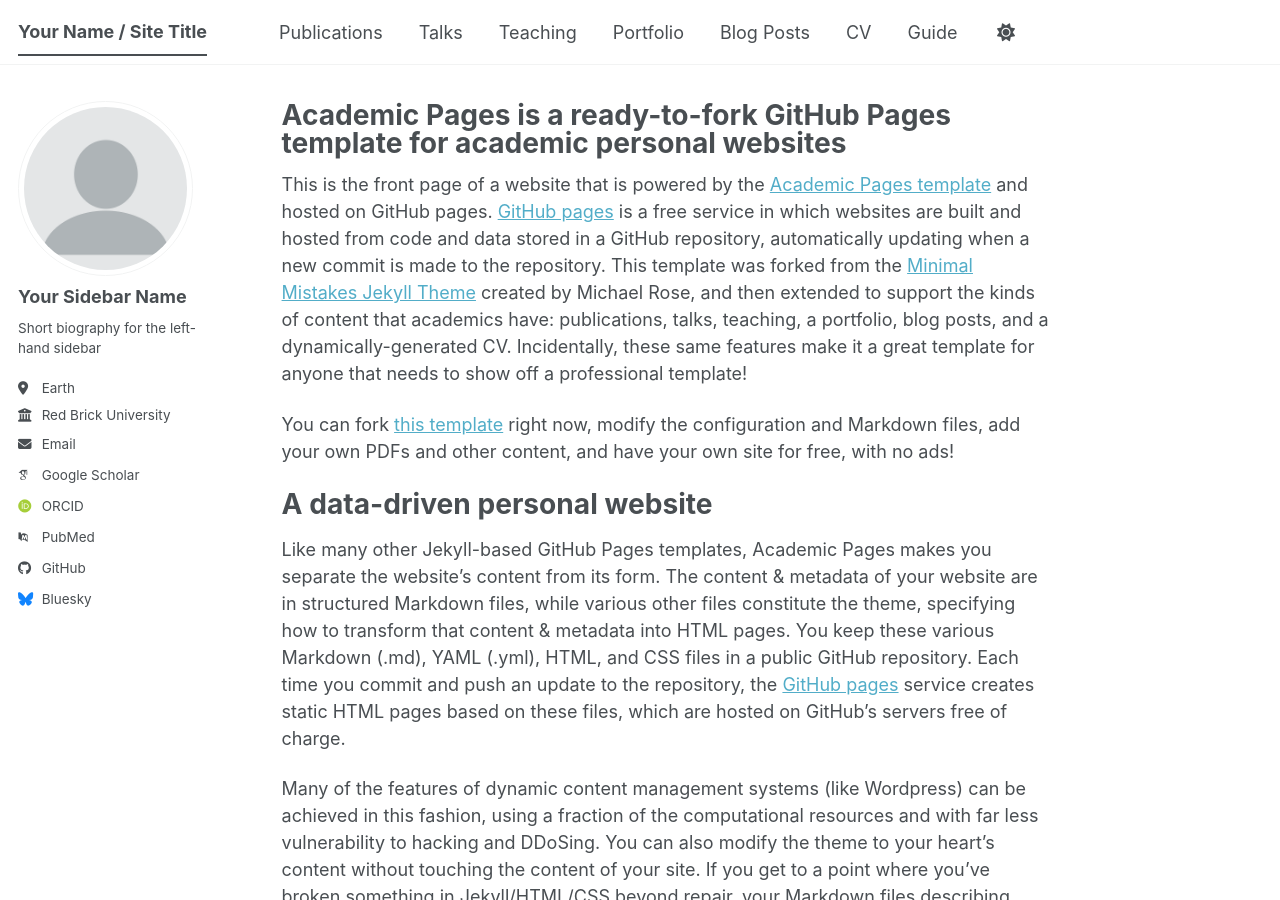
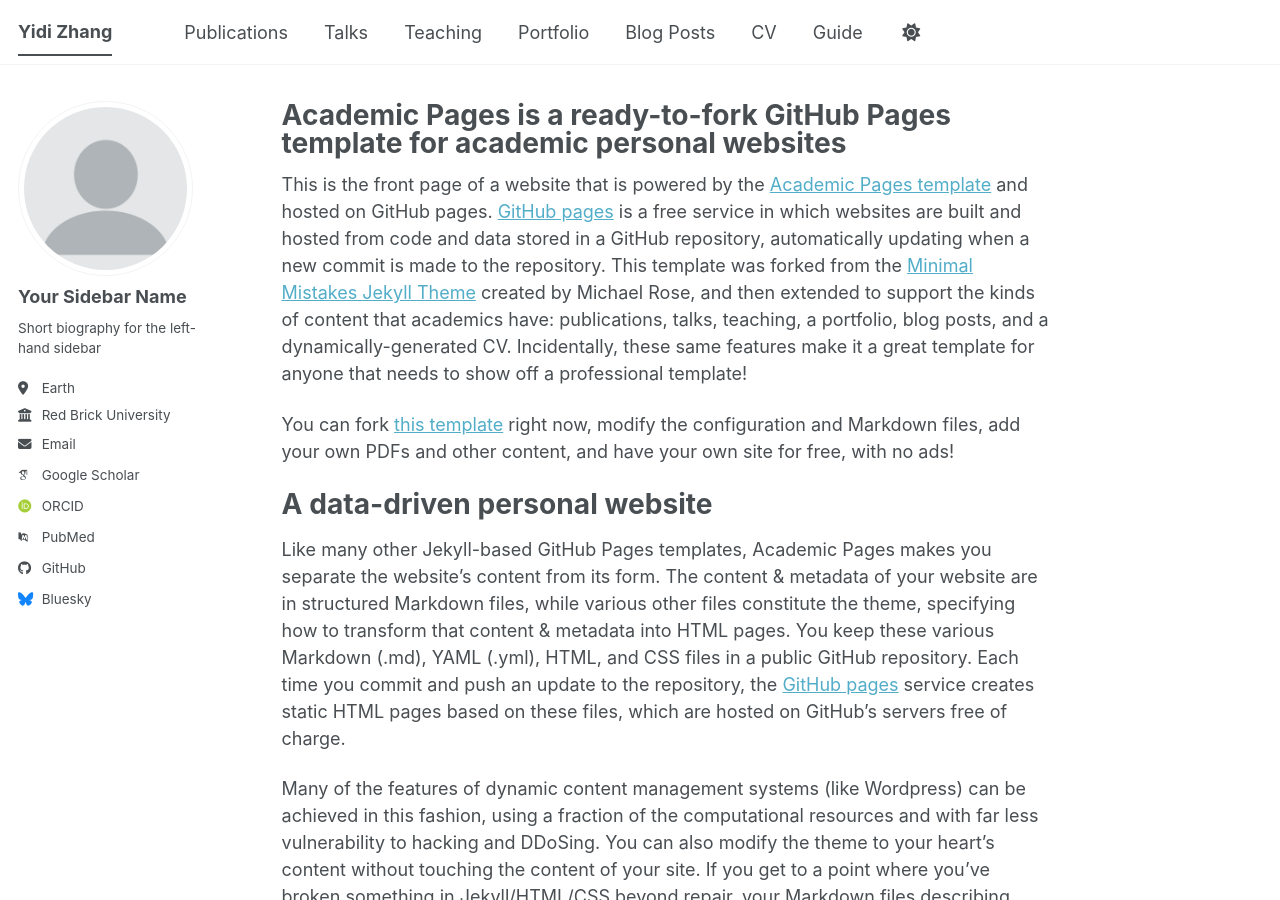
Before and after one commit to yidizhang3/yidizhang, a Jekyll site: the page built from _pages/about.md, in a window 1280 px wide and 900 px high. Built offline with Jekyll 4.4.1, drawn with Linux system fonts in a browser that asks for light colours; some web fonts are replaced; a script bundle is joined from its source files by our own code; library files that are not in the unit come from our copies.

Commit message:
Update _config.yml

```diff
--- a/_config.yml
+++ b/_config.yml
@@ -9,14 +9,14 @@
 # Basic Site Settings
 locale                   : "en-US"
 site_theme               : "default" # The available themes options are "default", "air", "sunrise", "mint", "dirt" and "contrast"
-title                    : "Your Name / Site Title"
+title                    : "Yidi Zhang"
 title_separator          : "-"
 name                     : &name "Your Name"
-description              : &description "Your Name's academic portfolio"   # Update this with a general description of your site, this is the default if not overridden by a page
-url                      : https://academicpages.github.io # The base hostname & protocol for your site e.g. "https://[your GitHub username].github.io",
+description              : &description "Yidi Zhang's academic portfolio"   # Update this with a general description of your site, this is the default if not overridden by a page
+url                      : https://yidizhang.github.io # The base hostname & protocol for your site e.g. "https://[your GitHub username].github.io",
                                                            # or if you already have some other page hosted on Github then use "https://[your GitHub username].github.io/[Your Repo Name]"
 baseurl                  : "" # the subpath of your site, e.g. "/blog"
-repository               : "academicpages/academicpages.github.io"
+repository               : "yidizhang3/yidizhang.github.io"
 
 # Site Author - The following control what appear as part of the author content on the side bar.
 #               If a field is blank the icon and link will not appear, otherwise it will be shown.
```
